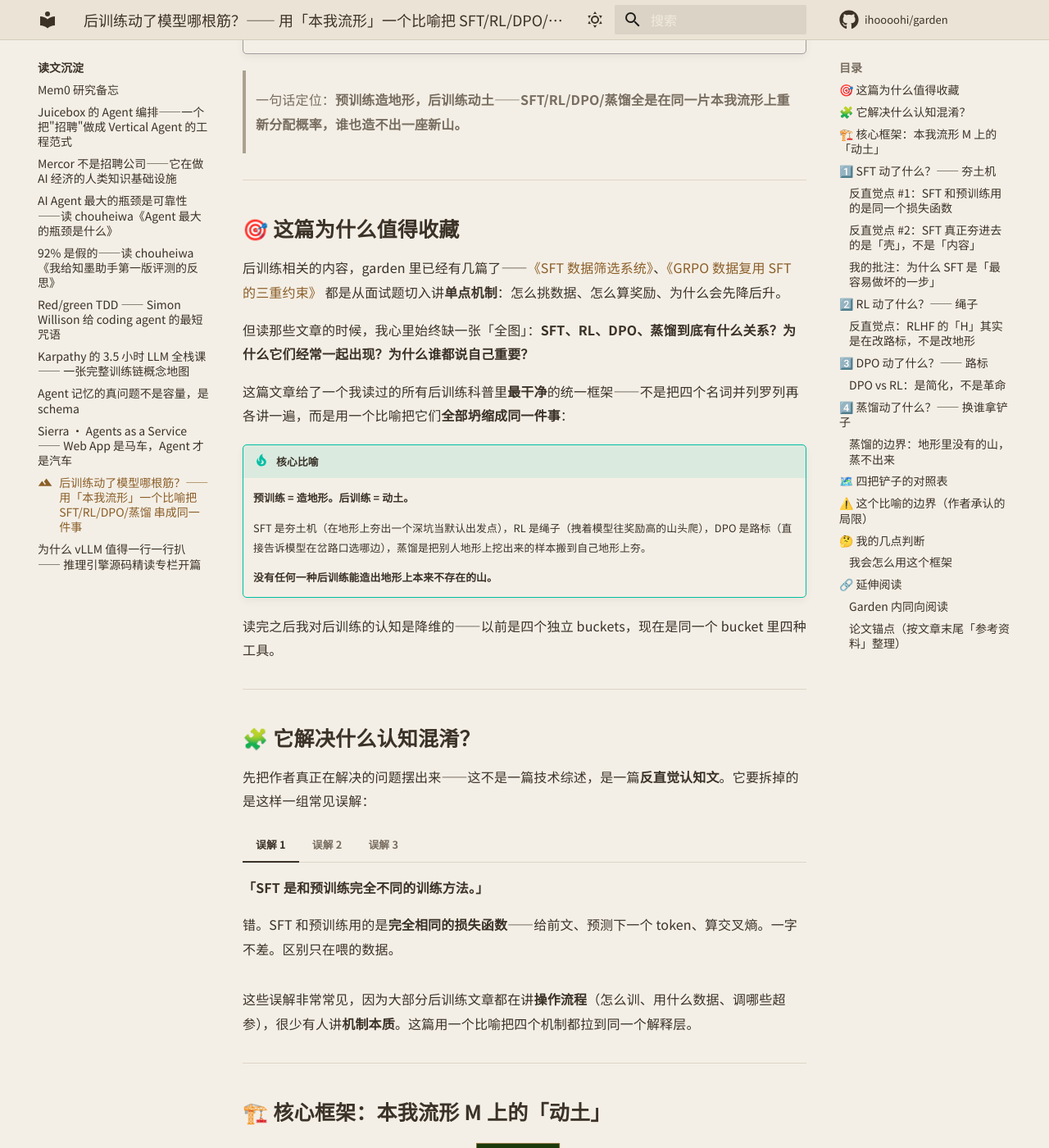
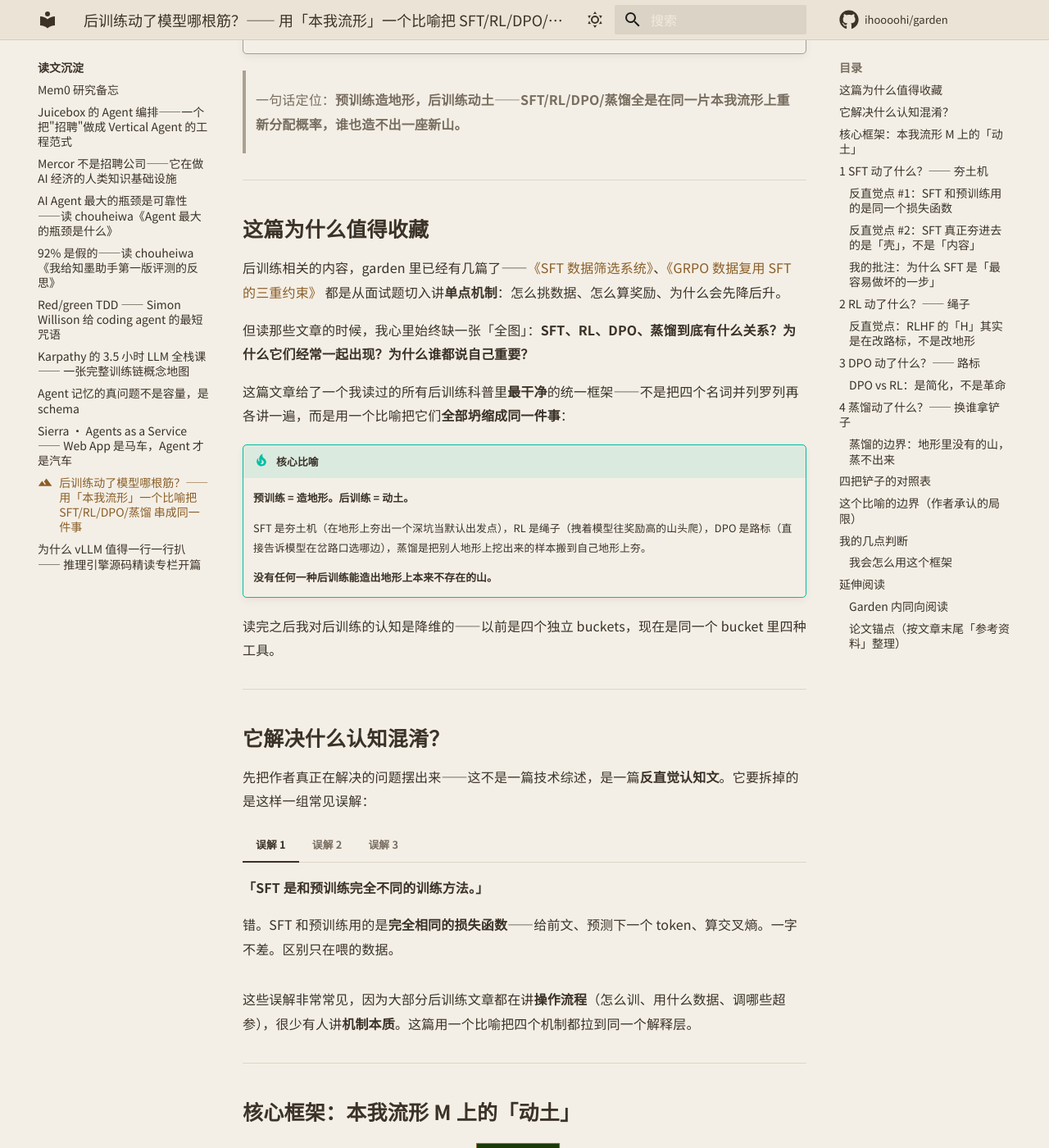
Before and after one commit to ihoooohi/garden, an MkDocs documentation site: the page built from docs/reading/post-training-terrain-metaphor.md, in a window 1280 px wide and 1400 px high, scrolled down 385 px. Shown: the whole window at 82% size. Built offline with MkDocs 1.6.1 and Material for MkDocs 9.7.7, drawn with Linux system fonts in a browser that asks for light colours; comment, search, counter and statistics services are not loaded; some of the changed text lies outside the part shown.

````diff
--- a/docs/reading/post-training-terrain-metaphor.md
+++ b/docs/reading/post-training-terrain-metaphor.md
@@ -27,7 +27,7 @@ icon: material/terrain
 
 ---
 
-## 🎯 这篇为什么值得收藏
+## 这篇为什么值得收藏
 
 后训练相关的内容，garden 里已经有几篇了——[《SFT 数据筛选系统》](../interview/sft-data-quality-system.md)、[《GRPO 数据复用 SFT 的三重约束》](../interview/grpo-sft-data-reuse.md) 都是从面试题切入讲**单点机制**：怎么挑数据、怎么算奖励、为什么会先降后升。
 
@@ -46,7 +46,7 @@ icon: material/terrain
 
 ---
 
-## 🧩 它解决什么认知混淆？
+## 它解决什么认知混淆？
 
 先把作者真正在解决的问题摆出来——这不是一篇技术综述，是一篇**反直觉认知文**。它要拆掉的是这样一组常见误解：
 
@@ -69,7 +69,7 @@ icon: material/terrain
 
 ---
 
-## 🏗️ 核心框架：本我流形 M 上的「动土」
+## 核心框架：本我流形 M 上的「动土」
 
 ```mermaid
 flowchart TB
@@ -97,7 +97,7 @@ flowchart TB
 
 ---
 
-## 1️⃣ SFT 动了什么？—— 夯土机 { #sft }
+## 1 SFT 动了什么？—— 夯土机 { #sft }
 
 ### 反直觉点 #1：SFT 和预训练用的是同一个损失函数
 
@@ -137,7 +137,7 @@ flowchart TB
 
 ---
 
-## 2️⃣ RL 动了什么？—— 绳子 { #rl }
+## 2 RL 动了什么？—— 绳子 { #rl }
 
 RL（包括 PPO、GRPO、DPO 之前的「在线 RL」）的核心动作是：
 
@@ -168,7 +168,7 @@ RL（包括 PPO、GRPO、DPO 之前的「在线 RL」）的核心动作是：
 
 ---
 
-## 3️⃣ DPO 动了什么？—— 路标 { #dpo }
+## 3 DPO 动了什么？—— 路标 { #dpo }
 
 DPO（Direct Preference Optimization, 2023）解决的是 RL 实际操作的工程痛点：
 
@@ -204,7 +204,7 @@ L_DPO = -log σ(β · [log P(chosen) - log P(rejected) - reference 项])
 
 ---
 
-## 4️⃣ 蒸馏动了什么？—— 换谁拿铲子 { #distillation }
+## 4 蒸馏动了什么？—— 换谁拿铲子 { #distillation }
 
 蒸馏（distillation）是最容易被神化的一步。市面上很多博客把蒸馏写成「学生模型从老师那里学到了能力」——好像知识能像液体一样从老师身上倒到学生身上。
 
@@ -236,7 +236,7 @@ DeepSeek-R1 把推理能力蒸馏进 Qwen / Llama 系列小模型——这件事
 
 ---
 
-## 🗺️ 四把铲子的对照表
+## 四把铲子的对照表
 
 把上面四节做一张总表——这是文章读完最该带走的东西：
 
@@ -249,7 +249,7 @@ DeepSeek-R1 把推理能力蒸馏进 Qwen / Llama 系列小模型——这件事
 
 ---
 
-## ⚠️ 这个比喻的边界（作者承认的局限）
+## 这个比喻的边界（作者承认的局限）
 
 任何比喻都有撑不住的地方。文章里没明说，但我读完觉得需要标出来：
 
@@ -259,7 +259,7 @@ DeepSeek-R1 把推理能力蒸馏进 Qwen / Llama 系列小模型——这件事
 
 ---
 
-## 🤔 我的几点判断
+## 我的几点判断
 
 !!! abstract "TL;DR"
     1. **这个比喻的最大价值不是教你 SFT/RL/DPO 怎么用，是给你一把「祛魅尺子」——下次有人吹某个新方法「让模型涌现了新能力」，你心里有底：能力都是预训练给的，他们改的只是默认走法。**
@@ -275,7 +275,7 @@ DeepSeek-R1 把推理能力蒸馏进 Qwen / Llama 系列小模型——这件事
 
 ---
 
-## 🔗 延伸阅读
+## 延伸阅读
 
 ### Garden 内同向阅读
 
````
